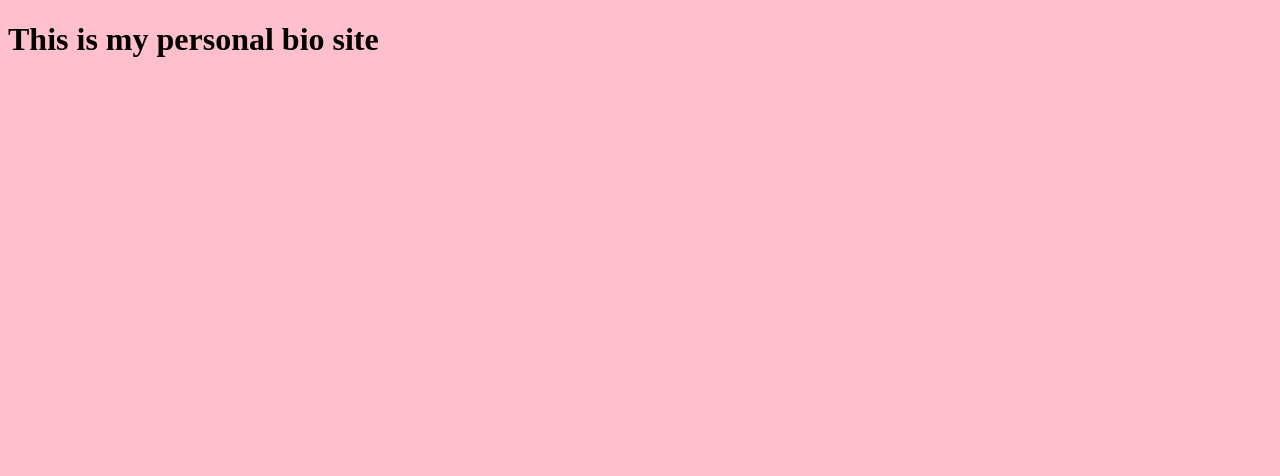
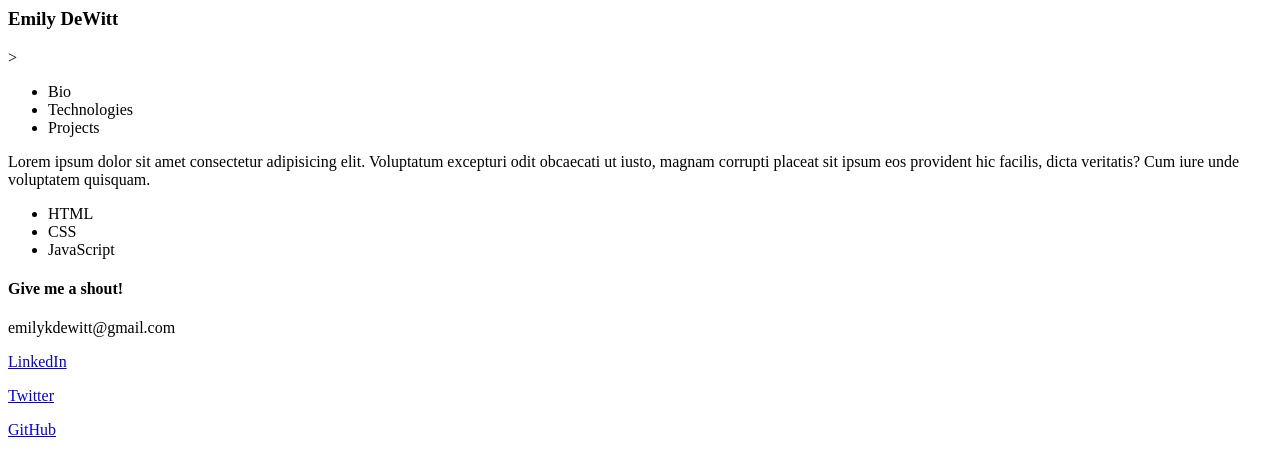
Before and after one commit to emilykdewitt/personal-bio-site, a plain HTML site: page index.html in a window 1280 px wide. Drawn offline with Linux system fonts and the light colour scheme.

Commit message:
Added text to bio on html

```diff
--- a/index.html
+++ b/index.html
@@ -1,11 +1,49 @@
-<!DOCTYPE html>
-<html>
-    <head>
-        <title>Personal Bio Site</title>
-        <link rel="stylesheet" href="./main.css">
-    </head>
-    <body>
-        <h1>This is my personal bio site</h1>
-        <script src="./main.js"></script>
-    </body>
+<html lang="en">
+<head>
+  <meta charset="UTF-8">
+  <meta name="viewport" content="width=device-width, initial-scale=1.0">
+  <meta http-equiv="X-UA-Compatible" content="ie=edge">
+  <title>Emily DeWitt Personal Bio</title>
+</head>
+
+<body>
+  <!-- Navigation -->
+  <nav>
+    <h3>Emily DeWitt</h3>>
+    <ul id="navLinks">
+      <li><a id="navToBio">Bio</a></li>
+      <li><a id="navToTechnologies">Technologies</a></li>
+      <li><a id="navToProjects">Projects</a></li>
+    </ul>
+  </nav>
+  <!-- End Navigation -->
+
+  <!-- Primary View -->
+  <div class="fullPage" id="bioPage">
+    <!-- TODO: Fill in bio info here: What is your background? Why do you want to go into development? What do you love about development? -->
+    <p>Lorem ipsum dolor sit amet consectetur adipisicing elit. Voluptatum excepturi odit obcaecati ut iusto, magnam corrupti placeat sit ipsum eos provident hic facilis, dicta veritatis? Cum iure unde voluptatem quisquam.</p>
+  </div>
+  <div class="fullPage" id="technologiesPage">
+    <!-- TODO: Start an UL of all of the tools and technologies you've started learning so far. (You'll beef this page up later). -->
+    <ul>
+        <li>HTML</li>
+        <li>CSS</li>
+        <li>JavaScript</li>
+    </ul>
+  </div>
+  <div class="fullPage" id="projectsPage"></div>
+  <!-- End Primary View -->
+
+  <!-- Footer -->
+  <footer class="page-footer">
+    <!-- TODO: Fill in contact info here: Include things like email, LinkedIn, Twitter and GitHub links. -->
+    <h4>Give me a shout!</h4>
+    <!--Add a link below for people to click to email me-->
+    <p class="Email">emilykdewitt@gmail.com</p>
+    <p class="LinkedIn"><a href="https://www.linkedin.com/in/emily-dewitt-14275266/">LinkedIn</a></p>
+    <p class="Twitter"><a href="https://www.twitter.com">Twitter</a></p>
+    <p class="GitHub"><a href="https://www.github.com/emilykdewitt">GitHub</a></p>
+  </footer>
+  <!-- End Footer -->
+</body>
 </html>
```
